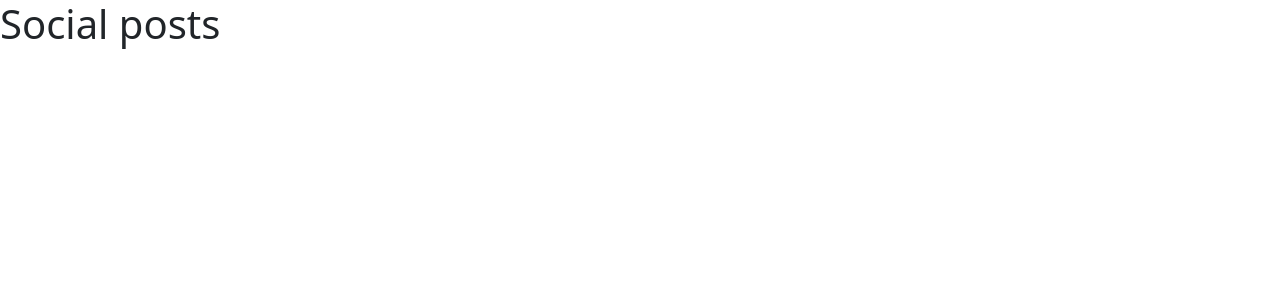
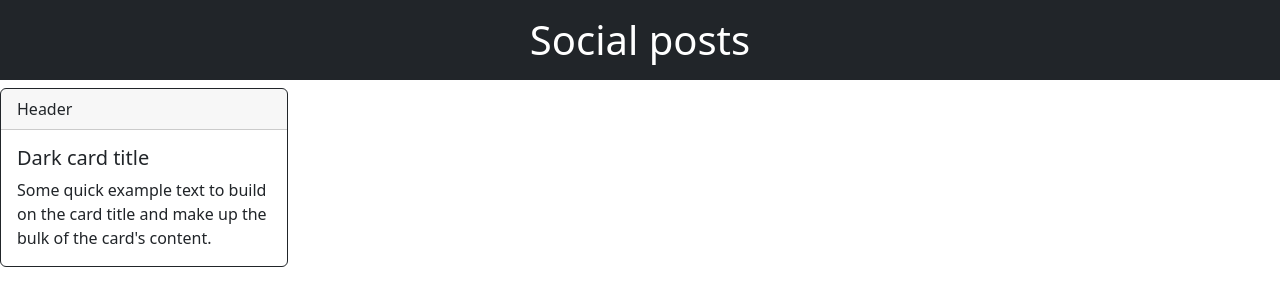
Before and after one commit to giadavolpin/js-social-posts, a plain HTML site: page index.html in a window 1280 px wide. Drawn offline with nearby package versions, Linux system fonts and the light colour scheme.

Commit message:
html card

```diff
--- a/index.html
+++ b/index.html
@@ -5,14 +5,21 @@
     <meta http-equiv="X-UA-Compatible" content="IE=edge">
     <meta name="viewport" content="width=device-width, initial-scale=1.0">
     <title>js-social-posts</title>
+    <link rel="stylesheet" href="./style.css">
     <link href="https://cdn.jsdelivr.net/npm/bootstrap@5.2.2/dist/css/bootstrap.min.css" rel="stylesheet" integrity="sha384-Zenh87qX5JnK2Jl0vWa8Ck2rdkQ2Bzep5IDxbcnCeuOxjzrPF/et3URy9Bv1WTRi" crossorigin="anonymous">
 </head>
 <body>
    <header>
-   <h1>Social posts</h1>
+   <h1 class="d-flex justify-content-center text-bg-dark p-3">Social posts</h1>
    </header>
    <main>
-
+    <div class="card border-dark mb-3" style="max-width: 18rem;">
+        <div class="card-header">Header</div>
+        <div class="card-body text-dark">
+          <h5 class="card-title">Dark card title</h5>
+          <p class="card-text">Some quick example text to build on the card title and make up the bulk of the card's content.</p>
+        </div>
+      </div>
 
    </main>
 
```
Also changed, not shown: style.css (added).
